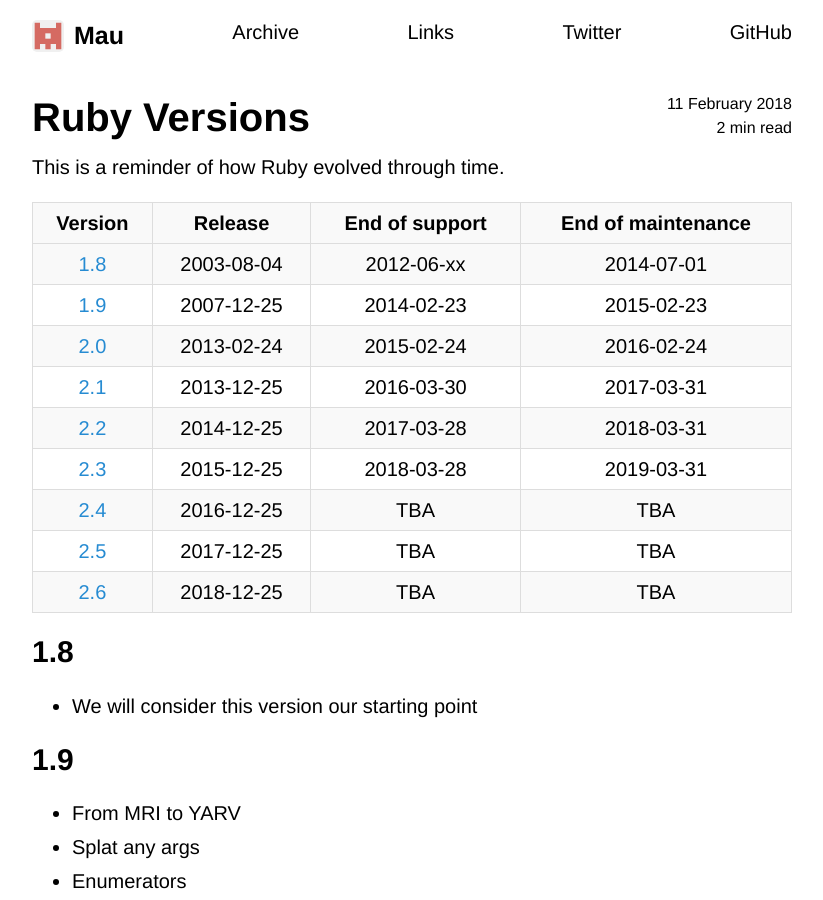
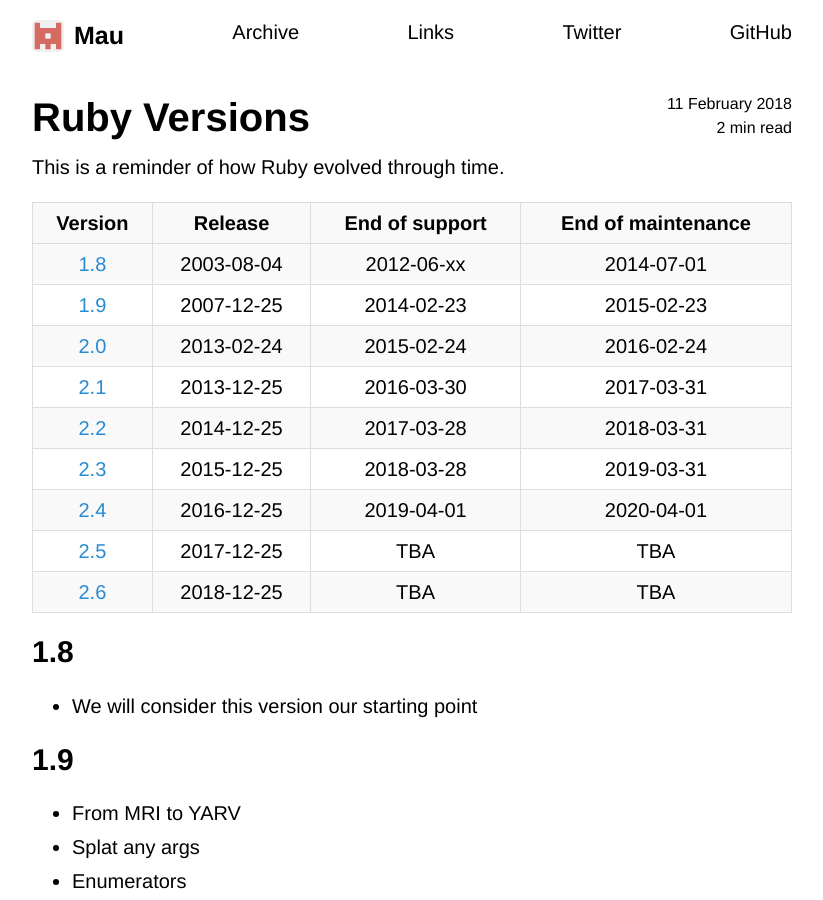
Before and after one commit to Maumagnaguagno/maumagnaguagno.github.io, a Jekyll site: the page built from ruby-versions.md, in a window 1280 px wide and 900 px high. Shown: the whole window, without its empty margins (228-1051 px from the left). Built offline with Jekyll 4.4.1, drawn with Linux system fonts in a browser that asks for light colours; our own code applies the rules of GitHub Pages for plain Markdown files.

Commit message:
Update Ruby Versions table with 2.4 support and maintenance dates

```diff
--- a/ruby-versions.md
+++ b/ruby-versions.md
@@ -16,7 +16,7 @@ This is a reminder of how Ruby evolved through time.
 [2.1](#21) | 2013-12-25 | 2016-03-30     | 2017-03-31
 [2.2](#22) | 2014-12-25 | 2017-03-28     | 2018-03-31
 [2.3](#23) | 2015-12-25 | 2018-03-28     | 2019-03-31
-[2.4](#24) | 2016-12-25 | TBA            | TBA
+[2.4](#24) | 2016-12-25 | 2019-04-01     | 2020-04-01
 [2.5](#25) | 2017-12-25 | TBA            | TBA
 [2.6](#26) | 2018-12-25 | TBA            | TBA
 
```
